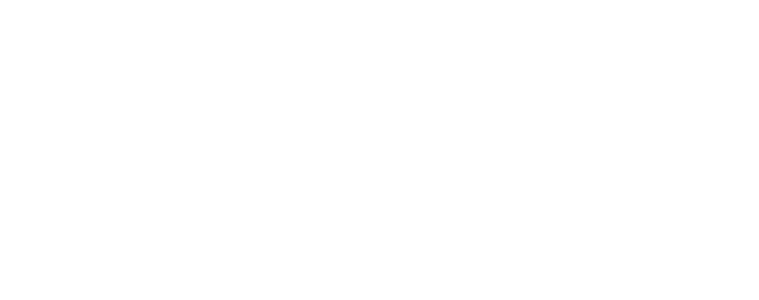
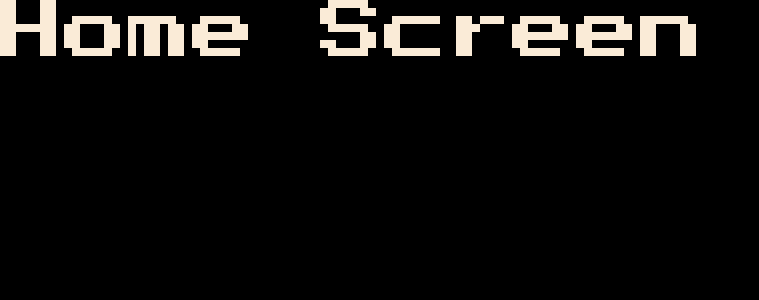
Before and after one commit to PaulGallagher37/home_screen, a React (Create React App) app: page / in a window 1280 px wide. Shown: the top 300 px of the page, without its empty margins (0-759 px from the left). Built offline with nearby package versions, Linux system fonts and the light colour scheme.

Commit message:
setting up main componente

```diff
--- a/public/index.html
+++ b/public/index.html
@@ -7,8 +7,10 @@
     <meta
       name="description"
       content="Web site created using create-react-app"
-    />
-
+      />
+      <link rel="preconnect" href="https://fonts.googleapis.com">
+      <link rel="preconnect" href="https://fonts.gstatic.com" crossorigin>
+      <link href="https://fonts.googleapis.com/css2?family=Press+Start+2P&family=Roboto:ital,wght@0,100..900;1,100..900&display=swap" rel="stylesheet">
     <title>Home Screen</title>
   </head>
   <body>
--- a/src/App.js
+++ b/src/App.js
@@ -1,9 +1,9 @@
-
+import Main from "./components/Main";
 
 function App() {
   return (
     <div>
-
+      <Main />
     </div>
   );
 }
--- /dev/null
+++ b/src/components/Main.js
@@ -0,0 +1,9 @@
+import React from "react";
+
+function Main(){
+    return (
+        <h1>Home Screen</h1>
+    )
+};
+
+export default Main;
--- a/src/index.css
+++ b/src/index.css
@@ -2,4 +2,16 @@
   margin: 0;
   padding: 0;
   box-sizing: border-box;
+  font-size: 16px;
 }
+
+body {
+  background-color: rgb(0, 0, 0);
+}
+
+h1 {
+  font-family:"Press Start 2P";
+  color: antiquewhite;
+  font-weight:lighter;
+  font-size: 4rem;
+}
```
Also changed, not shown: src/components/Footer.js (added), src/components/Header.js (added).
